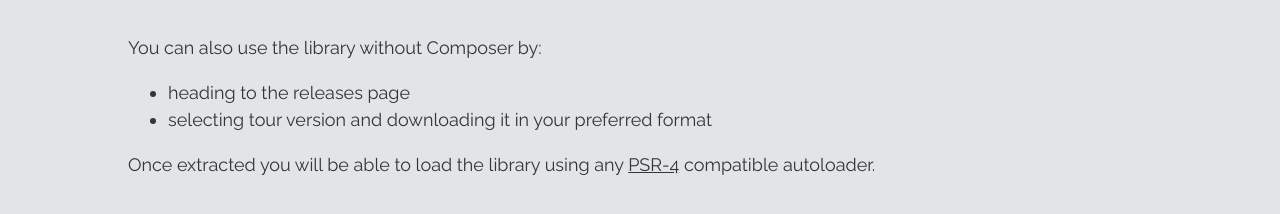
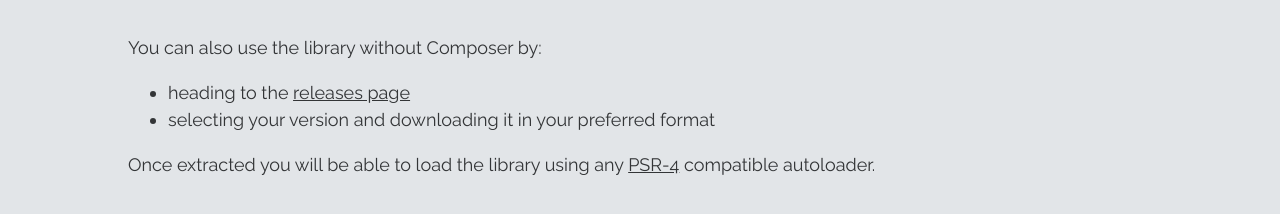
Before and after one commit to carpediem/JSend, a Jekyll site: the page built from installation.md, in a window 1280 px wide. Shown: the part 554-768 px from the top of the page. Built offline with Jekyll 4.4.1, drawn with Linux system fonts in a browser that asks for light colours.

Commit message:
Improve installation documentation

```diff
--- a/installation.md
+++ b/installation.md
@@ -22,8 +22,8 @@ Going solo
 
 You can also use the library without Composer by:
 
-* heading to the releases page
-* selecting tour version and downloading it in your preferred format
+* heading to the [releases page](https://github.com/carpediem/JSend/releases)
+* selecting your version and downloading it in your preferred format
 
 Once extracted you will be able to load the library using any [PSR-4][] compatible autoloader.
 
```
